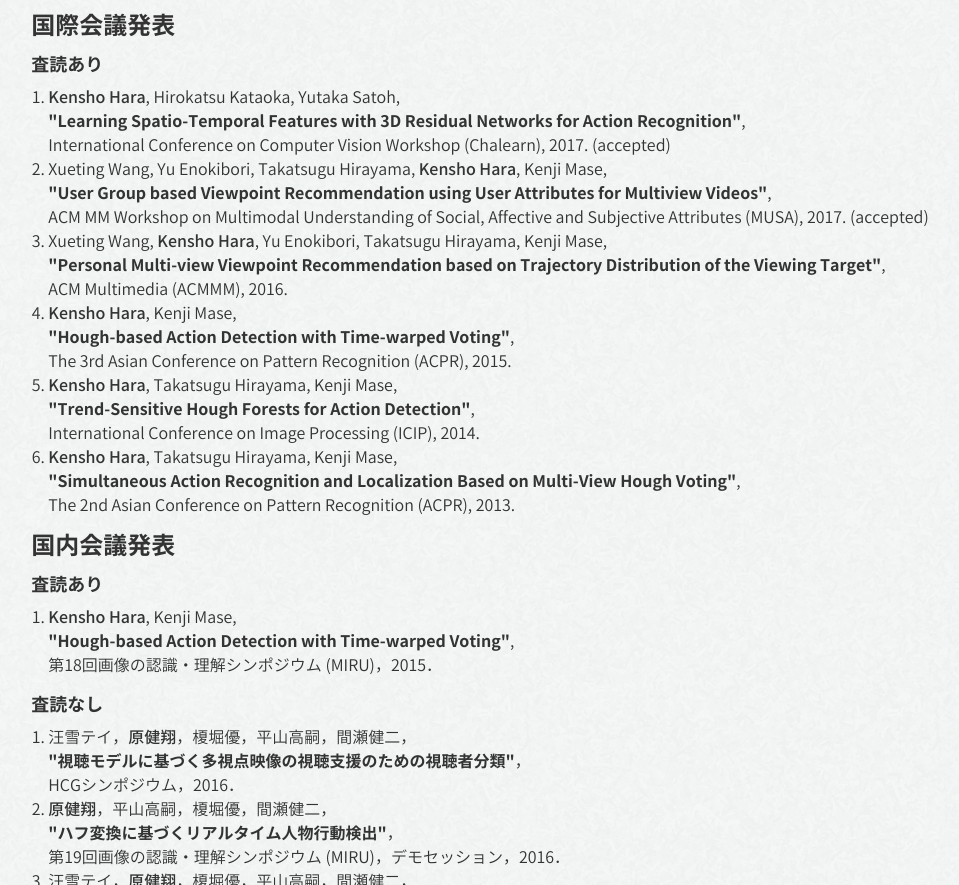
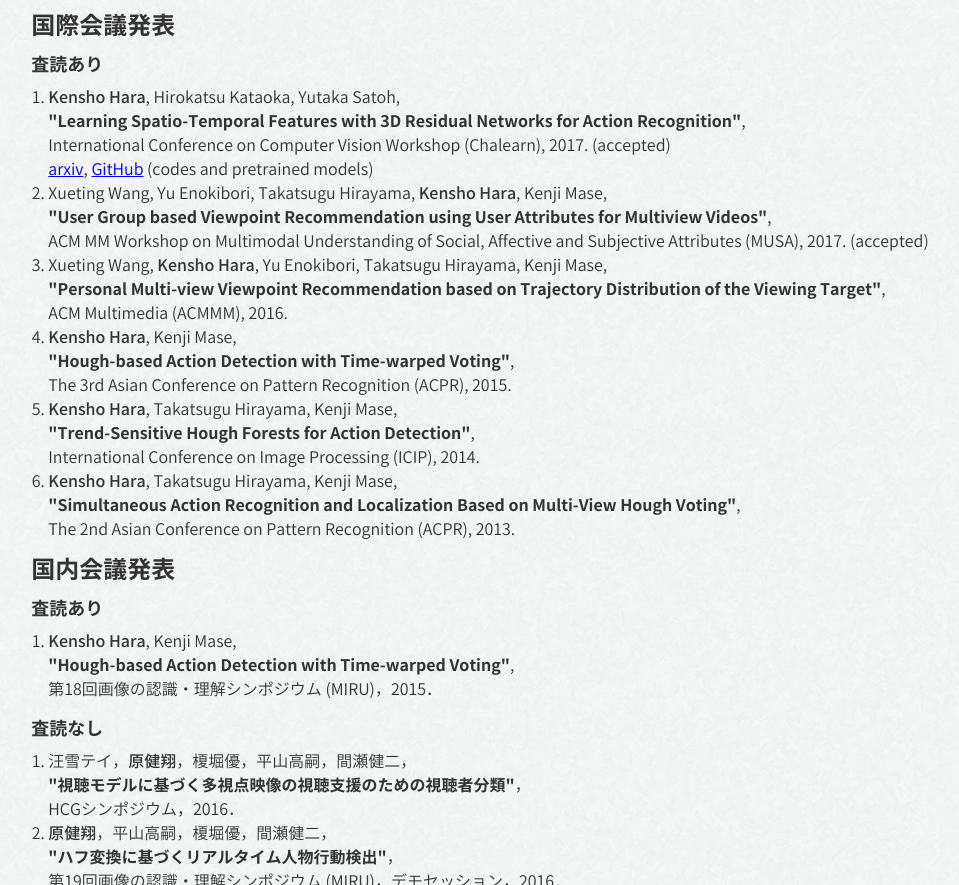
Before and after one commit to kenshohara/kenshohara.github.io, a plain HTML site: page index.html in a window 1280 px wide. Shown: the part 1211-2096 px from the top of the page, without its empty margins (160-1119 px from the left). Drawn offline with Linux system fonts and the light colour scheme.

Commit message:
update publications

```diff
--- a/index.html
+++ b/index.html
@@ -98,7 +98,8 @@
           <li>
             <a class="info--txt__weight_500">Kensho Hara</a>, Hirokatsu Kataoka, Yutaka Satoh, <br />
             <a class="info--txt__weight_600">"Learning Spatio-Temporal Features with 3D Residual Networks for Action Recognition"</a>, <br />
-            International Conference on Computer Vision Workshop (Chalearn), 2017. (accepted)
+            International Conference on Computer Vision Workshop (Chalearn), 2017. (accepted) <br />
+            <a href="https://arxiv.org/abs/1708.07632">arxiv</a>, <a href="https://github.com/kenshohara/3D-ResNets">GitHub</a> (codes and pretrained models)
           </li>
           <li>
             Xueting Wang, Yu Enokibori, Takatsugu Hirayama, <a class="info--txt__weight_500">Kensho Hara</a>, Kenji Mase, <br />
```
Also changed, not shown: index_en.html (+2 -1 lines).
